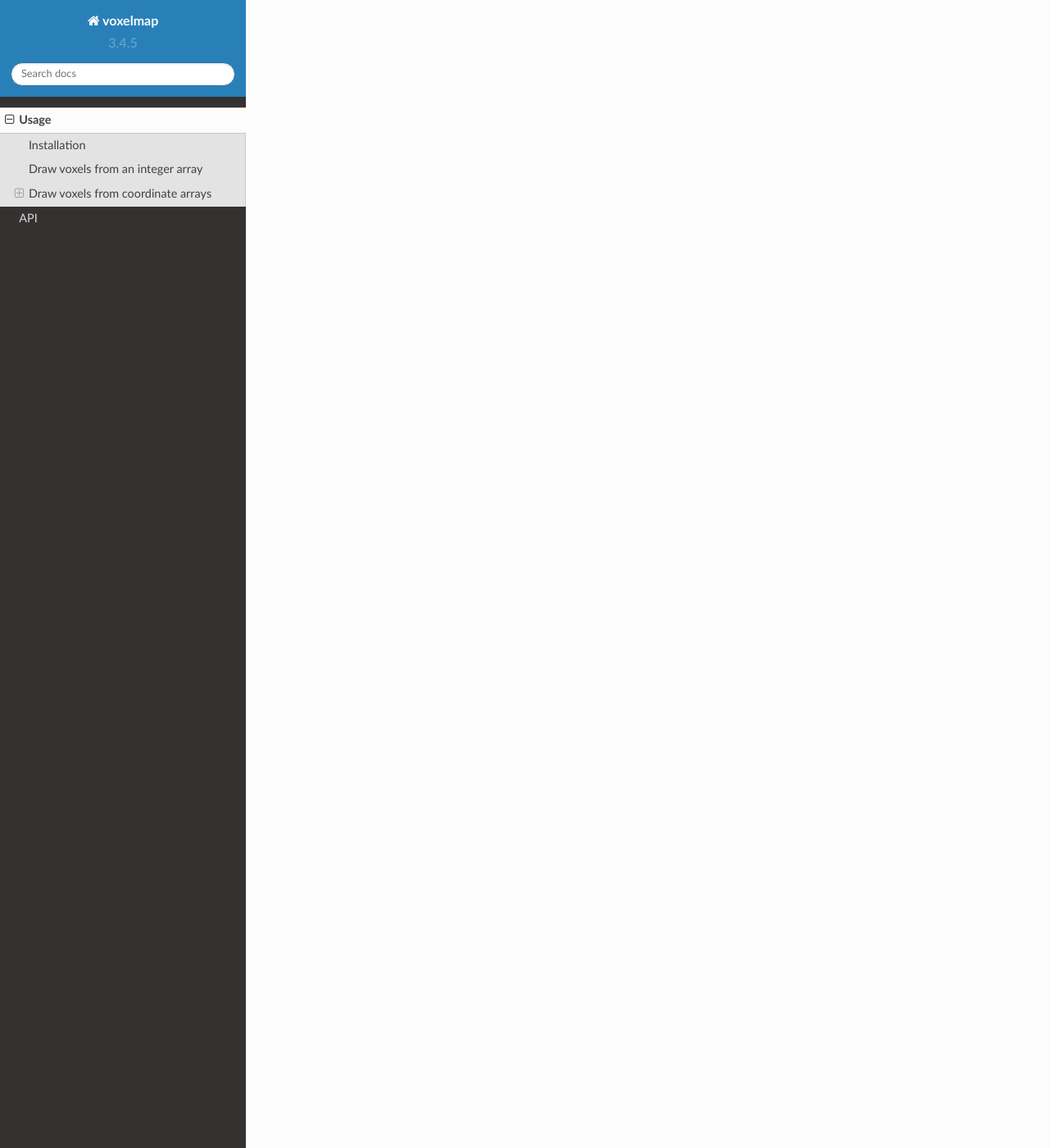
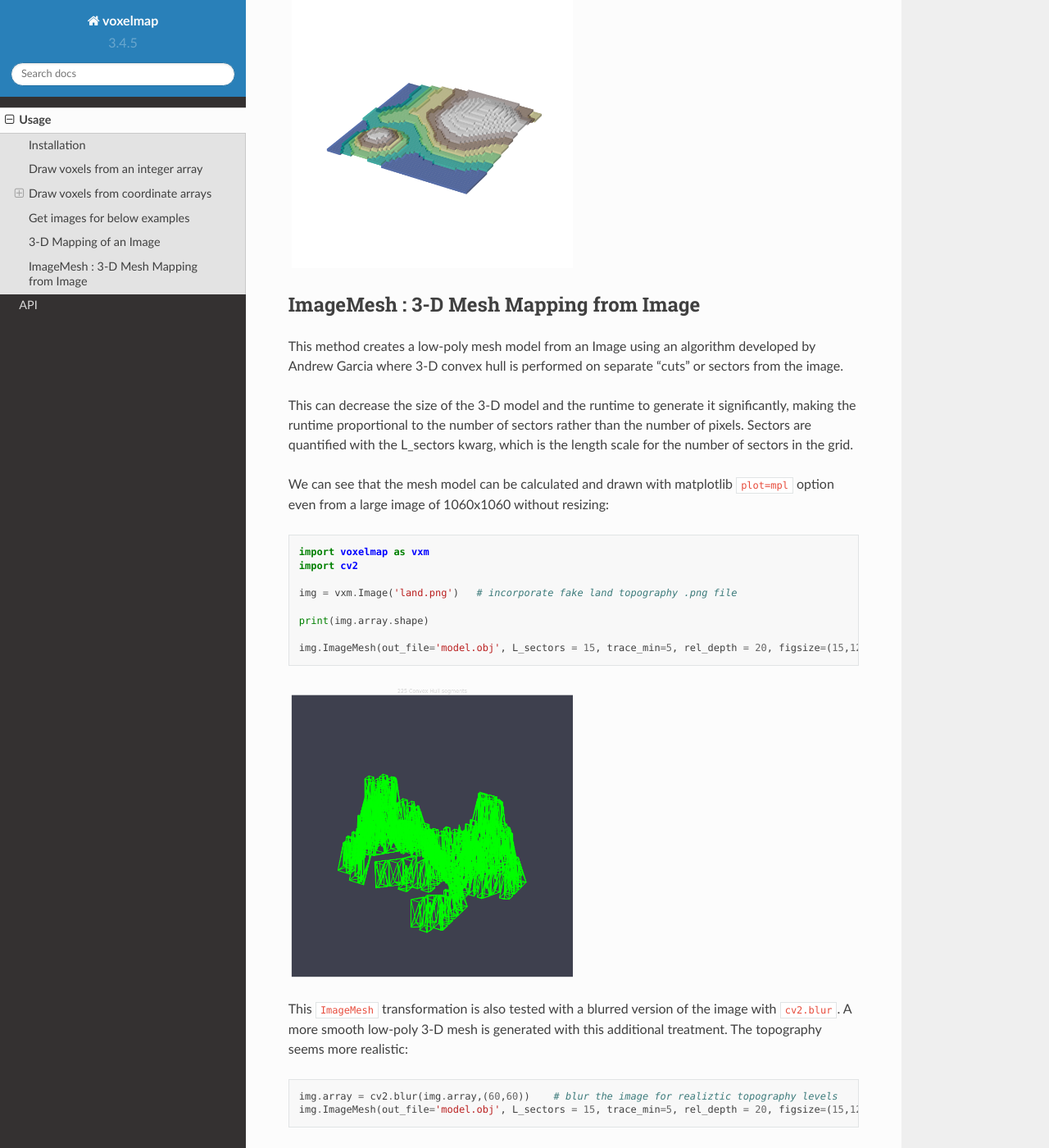
Before and after one commit to andrewrgarcia/voxelmap, a Sphinx documentation site: the page built from docs/source/usage.rst, in a window 1280 px wide and 1400 px high, scrolled down 5091 px. Shown: the whole window at 82% size. Built offline with Sphinx 7.4.7 and the Read the Docs theme 2.0.0, drawn with Linux system fonts in a browser that asks for light colours; some of the changed text lies outside the part shown.

Commit message:
update docs documentation

```diff
--- a/docs/source/api.rst
+++ b/docs/source/api.rst
@@ -1,7 +1,5 @@
 API
-===
-
-See the below classes.
+====
 
 .. autoclass:: voxelmap.Model
    :members:
--- a/docs/source/usage.rst
+++ b/docs/source/usage.rst
@@ -124,3 +124,140 @@
 .. image:: ../img/voxcoords_sparse.png
   :width: 2000
   :alt: Alternative text
+
+
+Get images for below examples
+--------------------------------
+
+Click on the links below to save the images in the same directory you are running these examples:
+
+`land.png <https://raw.githubusercontent.com/andrewrgarcia/voxelmap/main/extra/land.png>`_
+`dog.png <https://raw.githubusercontent.com/andrewrgarcia/voxelmap/main/extra/dog.png>`_
+`argisle.png <https://raw.githubusercontent.com/andrewrgarcia/voxelmap/main/extra/argisle.png>`_
+
+
+
+3-D Mapping of an Image
+--------------------------------
+
+Here we map the synthetic topography image `land.png <https://raw.githubusercontent.com/andrewrgarcia/voxelmap/main/extra/land.png>`_ we just downloaded to 3-D using the ``map3d`` method from the ``voxelmap.Image`` class.
+
+
+.. code-block:: python
+
+
+   #import packages
+   import cv2
+   import matplotlib.pyplot as plt
+
+   plt.imshow(cv2.imread('land.png'))      # display fake land topography .png file as plot
+   plt.axis('off')
+   plt.show()
+
+   #import packages
+   import numpy as np
+   from matplotlib import cm
+
+   img = vxm.Image('land.png')             # incorporate fake land topography .png file to voxelmap.Image class
+   print(img.array.shape)
+
+.. image:: ../img/land_small.png
+  :width: 200
+  :alt: Alternative text
+
+
+The image is then resized for the voxel draw with the matplotlib method i.e. ``Model().draw_mpl``. This is done with ``cv2.resize``, resizing the image from 1060x1060 to 50x50. After resizing, we convolve the image to obtain a less sharp color shift between the different gray regions with the ``cv2.blur`` method:
+
+.. code-block:: python
+
+   img.array = cv2.resize(img.array, (50,50), interpolation = cv2.INTER_AREA)
+   print(img.array.shape)
+
+   img.array = cv2.blur(img.array,(10,10))    # blur the image for realiztic topography levels
+   plt.imshow(img.array)      # display fake land topography .png file as plot
+   plt.axis('off')
+   plt.show()
+
+
+.. image:: ../img/land_blurred.png
+  :width: 200
+  :alt: Alternative text
+
+After this treatment, the resized and blurred image is mapped to a 3-D voxel model using the `ImageMap` method from the `Image` class:
+
+.. code-block:: python
+
+   mapped_img = img.ImageMap(12)              # mapped to 3d with a depth of 12 voxels
+   print(mapped_img.shape)
+   model = vxm.Model(mapped_img)
+   model.array = np.flip(np.transpose(model.array))
+
+   model.colormap = cm.terrain
+   model.alphacm = 0.5
+   model.draw_mpl('linear',figsize=(15,12))
+
+.. image:: ../img/land_imagemap.png
+  :width: 350
+  :alt: Alternative text
+
+
+ImageMesh : 3-D Mesh Mapping from Image
+-----------------------------------------
+
+This method creates a low-poly mesh model from an Image using an algorithm developed by Andrew Garcia where 3-D convex hull is performed on separate "cuts" or sectors from the image.
+
+This can decrease the size of the 3-D model and the runtime to generate it significantly, making the runtime proportional to the number of sectors rather than the number of pixels. Sectors are quantified with the L_sectors kwarg, which is the length scale for the number of sectors in the grid.
+
+We can see that the mesh model can be calculated and drawn with matplotlib ``plot=mpl`` option even from a large image of 1060x1060 without resizing:
+
+
+.. code-block:: python
+
+   import voxelmap as vxm
+   import cv2
+
+   img = vxm.Image('land.png')   # incorporate fake land topography .png file
+
+   print(img.array.shape)
+
+   img.ImageMesh(out_file='model.obj', L_sectors = 15, trace_min=5, rel_depth = 20, figsize=(15,12), plot='mpl')
+
+
+.. image:: ../img/land_imagemesh.png
+  :width: 350
+  :alt: Alternative text
+
+This ``ImageMesh`` transformation is also tested with a blurred version of the image with ``cv2.blur``. A more smooth low-poly 3-D mesh is generated with this additional treatment. The topography seems more realistic:
+
+.. code-block:: python
+
+   img.array = cv2.blur(img.array,(60,60))    # blur the image for realiztic topography levels
+   img.ImageMesh(out_file='model.obj', L_sectors = 15, trace_min=5, rel_depth = 20, figsize=(15,12), plot='mpl')
+
+
+.. image:: ../img/land_imagemesh_blur.png
+  :width: 350
+  :alt: Alternative text
+
+
+For a more customizable OpenGL rendering, ``img.MeshView()`` may be used on the above image:
+
+.. code-block:: python
+
+   import voxelmap as vxm
+   import numpy as np
+   import cv2 as cv
+
+   img = vxm.Image('land.png')           # incorporate fake land topography .png file
+   img.array = cv.blur(img.array,(100,100))    # blur the image for realistic topography levels
+
+   img.make()                                  # resized to 1.0x original size i.e. not resized (default)
+
+   img.ImageMesh('land.obj',  12, 14, 1, False, figsize=(10,10))
+
+   img.MeshView( alpha=0.7,background_color='#3e404e',color='white',viewport=(700, 700))
+
+
+.. image:: ../img/land_meshview.png
+  :width: 350
+  :alt: Alternative text
```
Also changed, not shown: docs/source/index.rst (+44 -3 lines), .readthedocs.yaml (added), docs/img/chibi.png (added), docs/img/galactic_mesh.png (added), docs/img/island.png (added), docs/img/island_mesh.png (added), docs/img/land_blurred.png (added), docs/img/land_imagemap.png (added), docs/img/land_imagemesh.png (added), docs/img/land_imagemesh_blur.png (added), docs/img/land_meshview.png (added), docs/img/land_small.png (added), docs/img/skull_mesh.png (added), 2 other files.
